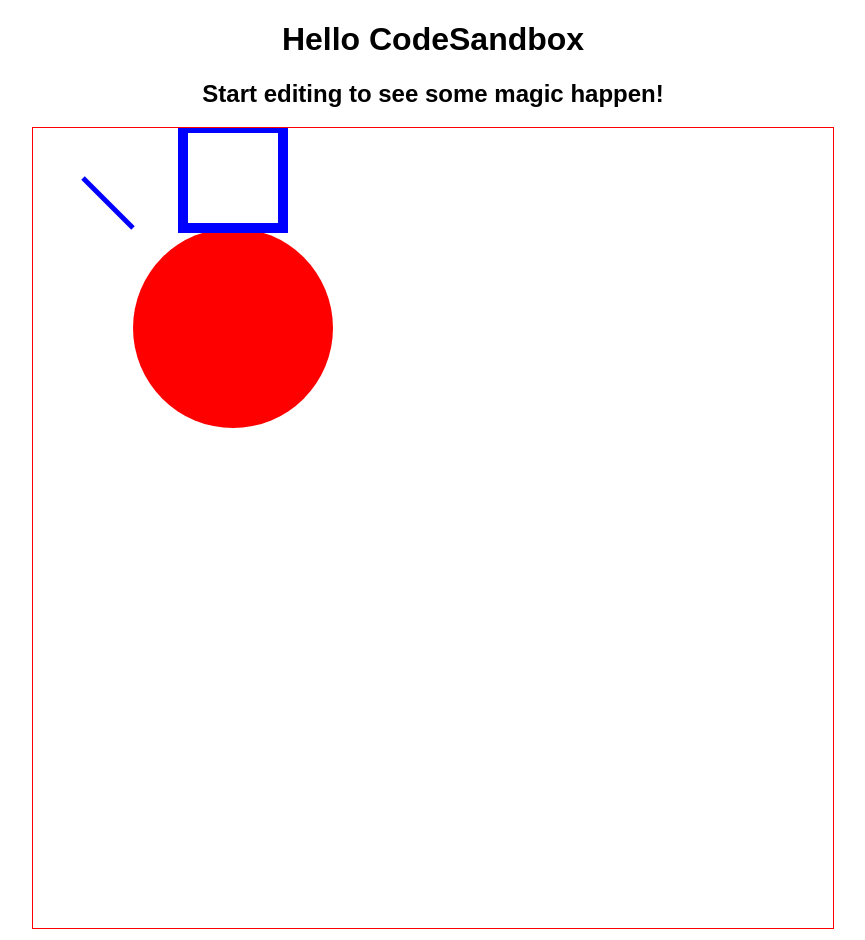
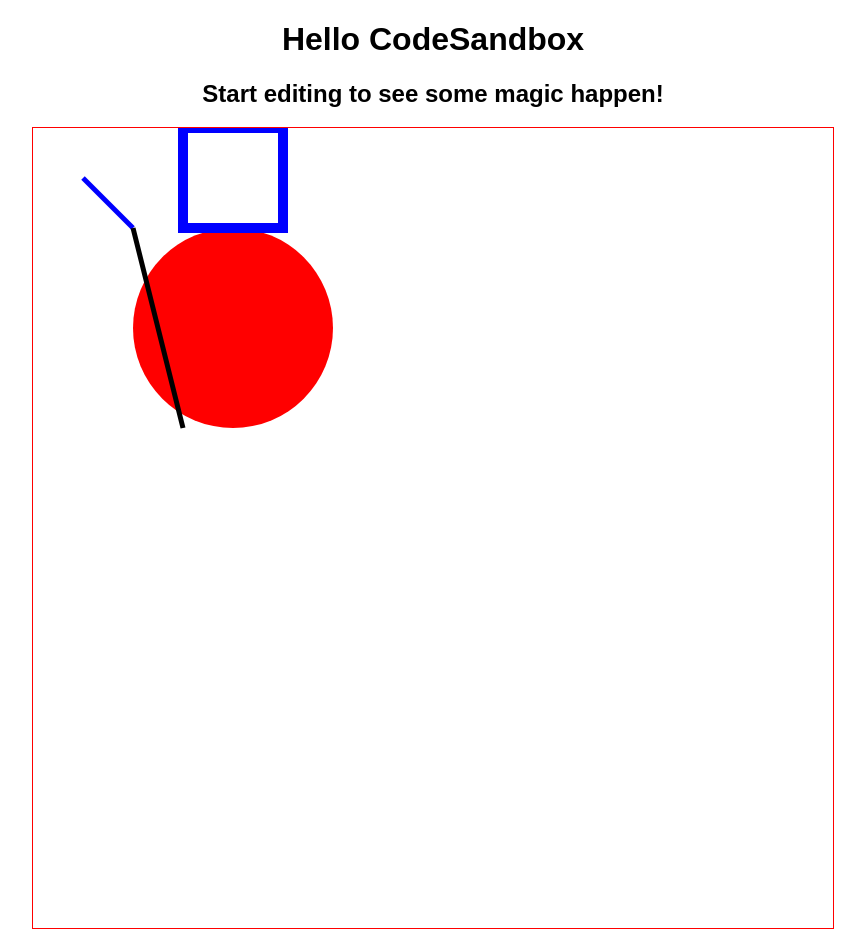
Before and after one commit to yogeshdatir/React-D3-Charts-Practice, a React (Create React App) app: page / in a window 1280 px wide. Shown: the whole page, without its empty margins (207-1072 px from the left). Built offline with nearby package versions, Linux system fonts and the light colour scheme.

Commit message:
Basic shapes using D3

```diff
--- a/src/App.tsx
+++ b/src/App.tsx
@@ -24,6 +24,12 @@ export default function App() {
           stroke="blue"
           strokeWidth="10"
         ></rect>
+        <path
+          fill="none"
+          stroke="black"
+          strokeWidth="5"
+          d="M100,100 150,300"
+        ></path>
       </svg>
     </div>
   );
```
Also changed, not shown: 1 other file (tests, documents, lock files or other folders).
